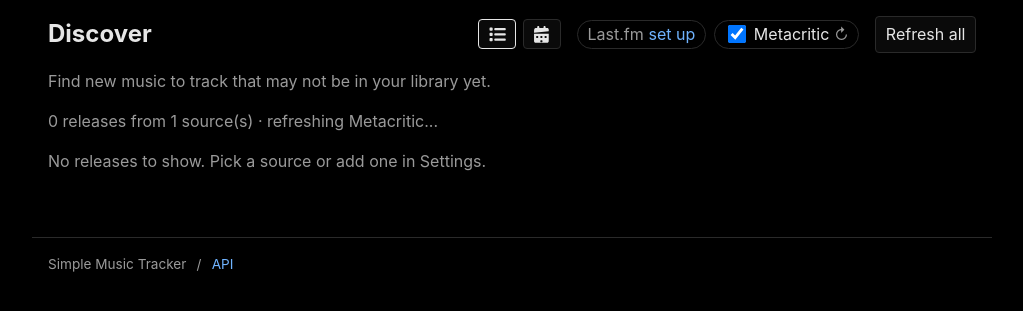
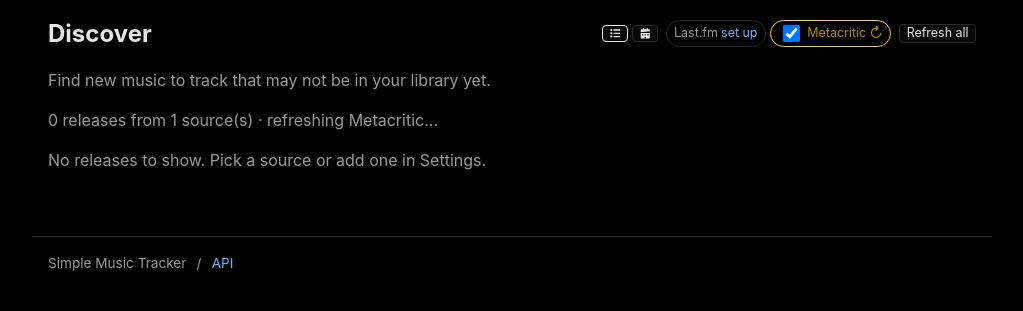
Before and after one commit to jasii/Simple-Music-Tracker, a Flask app: page /discover in a window 1280 px wide. Shown: the part 53-364 px from the top of the page, without its empty margins (128-1151 px from the left). Run offline with Flask 3, Linux system fonts and the light colour scheme; data comes from the database, SQL or seed files in the repository; data that the repository does not hold is empty.

Commit message:
made toggles smaller

```diff
--- a/app/static/discover.js
+++ b/app/static/discover.js
@@ -120,7 +120,7 @@
       }
       const checked = hidden.has(s.key) ? '' : ' checked';
       const err = s.error ? ' <span class="muted">(error)</span>' : '';
-      return '<span class="source-chip"><label><input type="checkbox" data-source="' + SMT.esc(s.key) + '"' +
+      return '<span class="source-chip src-' + SMT.esc(s.key) + '"><label><input type="checkbox" data-source="' + SMT.esc(s.key) + '"' +
         checked + '> ' + SMT.esc(s.label) + err + '</label>' +
         '<button type="button" class="source-refresh" data-refresh="' + SMT.esc(s.key) + '"' +
         ' title="Refresh ' + SMT.esc(s.label) + '">&#x21bb;</button></span>';
--- a/app/static/style.css
+++ b/app/static/style.css
@@ -255,10 +255,11 @@ input[type="checkbox"], input[type="radio"] { width: 1.1rem; height: 1.1rem; }
 .disco-items[hidden] { display: none; }
 
 /* Tabs */
-.tabs { display: flex; flex-wrap: wrap; gap: 0.4rem; margin: 0.8rem 0; }
+.tabs { display: flex; flex-wrap: wrap; gap: 0.3rem; margin: 0.8rem 0; }
+.tabs button { padding: 0.12rem 0.4rem; font-size: 0.78rem; line-height: 1; }
 .tabs button.on { border-color: var(--fg); }
 /* Icon-only view buttons; pointer-events:none keeps clicks on the button. */
-.tabs button .btn-icon { width: 1.05em; height: 1.05em; display: block; pointer-events: none; }
+.tabs button .btn-icon { width: 0.85em; height: 0.85em; display: block; pointer-events: none; }
 
 /* Agenda (week by week) */
 .agenda-week { margin-bottom: 1.4rem; }
@@ -322,17 +323,20 @@ input[type="checkbox"], input[type="radio"] { width: 1.1rem; height: 1.1rem; }
 .page-head { display: flex; align-items: center; justify-content: space-between; gap: 0.6rem 1rem; flex-wrap: wrap; }
 .page-head h1 { margin: 0; }
 .page-head .tabs { margin: 0; }
-.discover-controls { display: flex; flex-wrap: wrap; align-items: center; gap: 0.6rem 1rem; margin: 0; }
-.source-filters { display: flex; flex-wrap: wrap; gap: 0.5rem; }
-.source-chip { display: inline-flex; align-items: center; gap: 0.3rem; border: 1px solid var(--line); border-radius: 999px; padding: 0.1rem 0.6rem; }
+.discover-controls { display: flex; flex-wrap: wrap; align-items: center; gap: 0.3rem 0.5rem; margin: 0; font-size: 0.78rem; }
+.discover-controls #discover-refresh { padding: 0.12rem 0.4rem; font-size: 0.78rem; line-height: 1; }
+.source-filters { display: flex; flex-wrap: wrap; gap: 0.3rem; }
+.source-chip { display: inline-flex; align-items: center; gap: 0.2rem; border: 1px solid var(--line); border-radius: 999px; padding: 0.02rem 0.45rem; }
 .source-chip.disabled { color: var(--muted); }
-.source-chip label { display: inline-flex; align-items: center; gap: 0.3rem; cursor: pointer; }
-.source-refresh { border: none; background: none; padding: 0; margin: 0; cursor: pointer; color: var(--muted); font-size: 0.95rem; line-height: 1; }
+.source-chip label { display: inline-flex; align-items: center; gap: 0.25rem; cursor: pointer; }
+.source-refresh { border: none; background: none; padding: 0; margin: 0; cursor: pointer; color: inherit; font-size: 0.9rem; line-height: 1; }
 .source-refresh:hover { color: inherit; }
 .src-tag { font-size: 0.7rem; border: 1px solid var(--line); border-radius: 999px; padding: 0 0.4rem; color: var(--muted); margin-left: 0.5rem; }
 .src-tag.src-lastfm { border-color: #d51007; color: #d51007; }
 .cal-event.src-lastfm { border-left-color: #d51007; }
 .src-tag.src-metacritic { border-color: #ffcc33; color: #b8860b; }
+.source-chip.src-lastfm { border-color: #d51007; color: #d51007; }
+.source-chip.src-metacritic { border-color: #ffcc33; color: #b8860b; }
 .cal-event.src-metacritic { border-left-color: #ffcc33; }
 .discover-artist { font-size: 0.95rem; }
 .discover-context { font-size: 0.8rem; }
```
Also changed, not shown: app/static/upcoming.js (+4 -3 lines).
